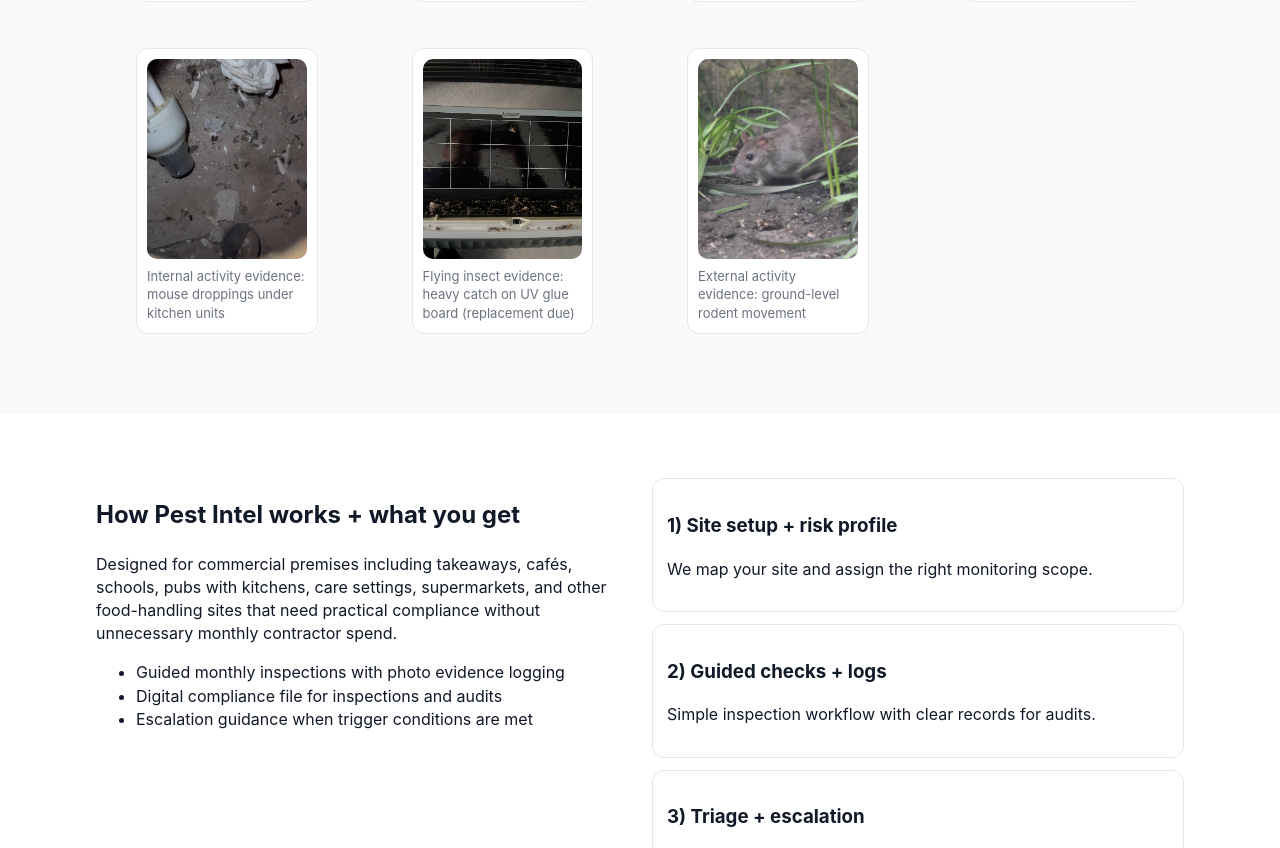
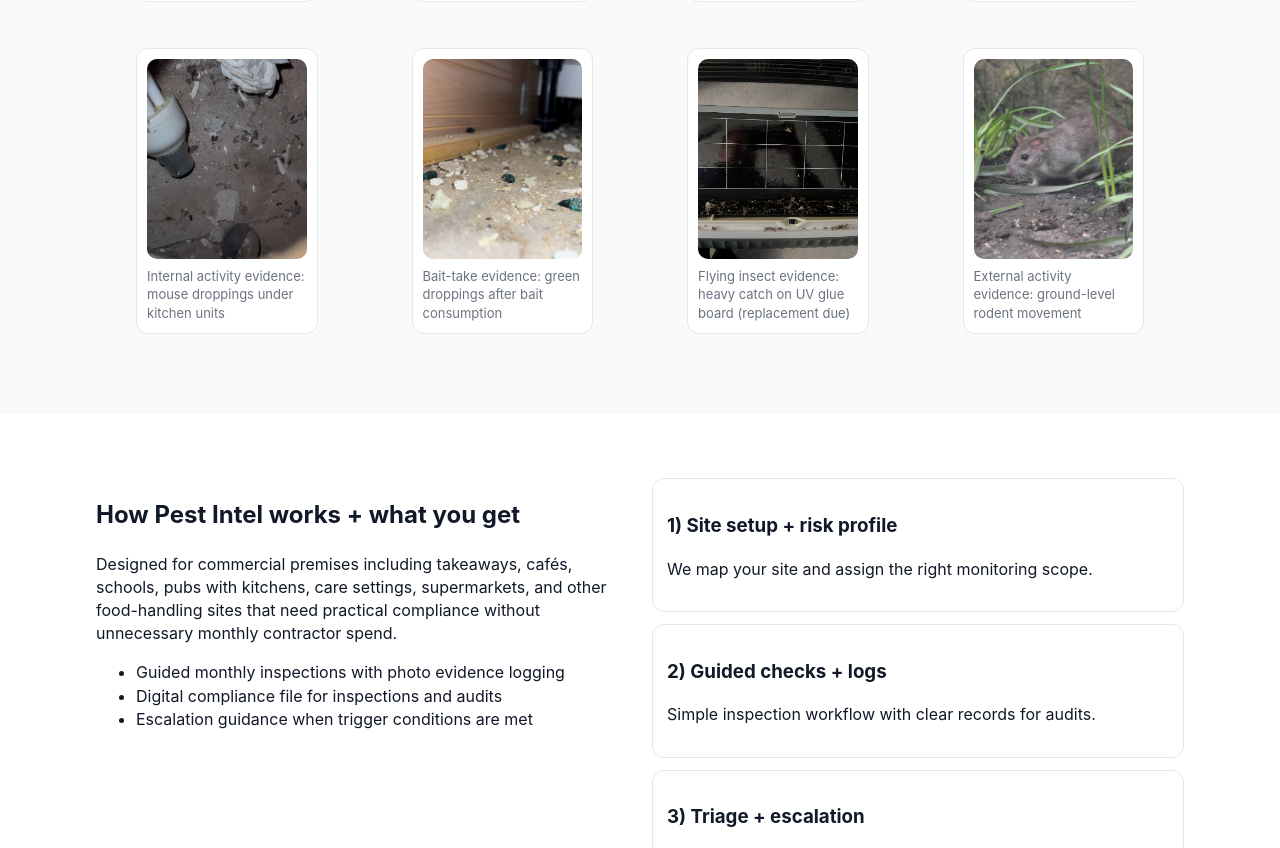
Before and after one commit to johnalvey13-rgb/pest-intel-site, a plain HTML site: page index.html in a window 1280 px wide. Shown: the part 1619-2467 px from the top of the page. Drawn offline with Linux system fonts and the light colour scheme.

Commit message:
Add green droppings bait-take evidence image to gallery

```diff
--- a/index.html
+++ b/index.html
@@ -83,6 +83,10 @@
           <figure class="card evidence-card">
             <img class="evidence-trigger" src="/assets/evidence-droppings-kitchen.jpg" alt="Mouse droppings under kitchen units" loading="lazy" data-caption="Internal activity evidence: mouse droppings under kitchen units" />
             <figcaption class="micro">Internal activity evidence: mouse droppings under kitchen units</figcaption>
+          </figure>
+          <figure class="card evidence-card">
+            <img class="evidence-trigger" src="/assets/evidence-green-droppings-bait.jpg" alt="Green mouse droppings after bait consumption" loading="lazy" data-caption="Bait-take evidence: green droppings showing mice have consumed treatment bait" />
+            <figcaption class="micro">Bait-take evidence: green droppings after bait consumption</figcaption>
           </figure>
           <figure class="card evidence-card">
             <img class="evidence-trigger" src="/assets/evidence-fly-killer-board.jpg" alt="Heavy insect catch on fly killer sticky board" loading="lazy" data-caption="Flying insect evidence: heavy catch count on UV glue board (service/replacement due)" />
```
Also changed, not shown: assets/evidence-green-droppings-bait.jpg (added).
